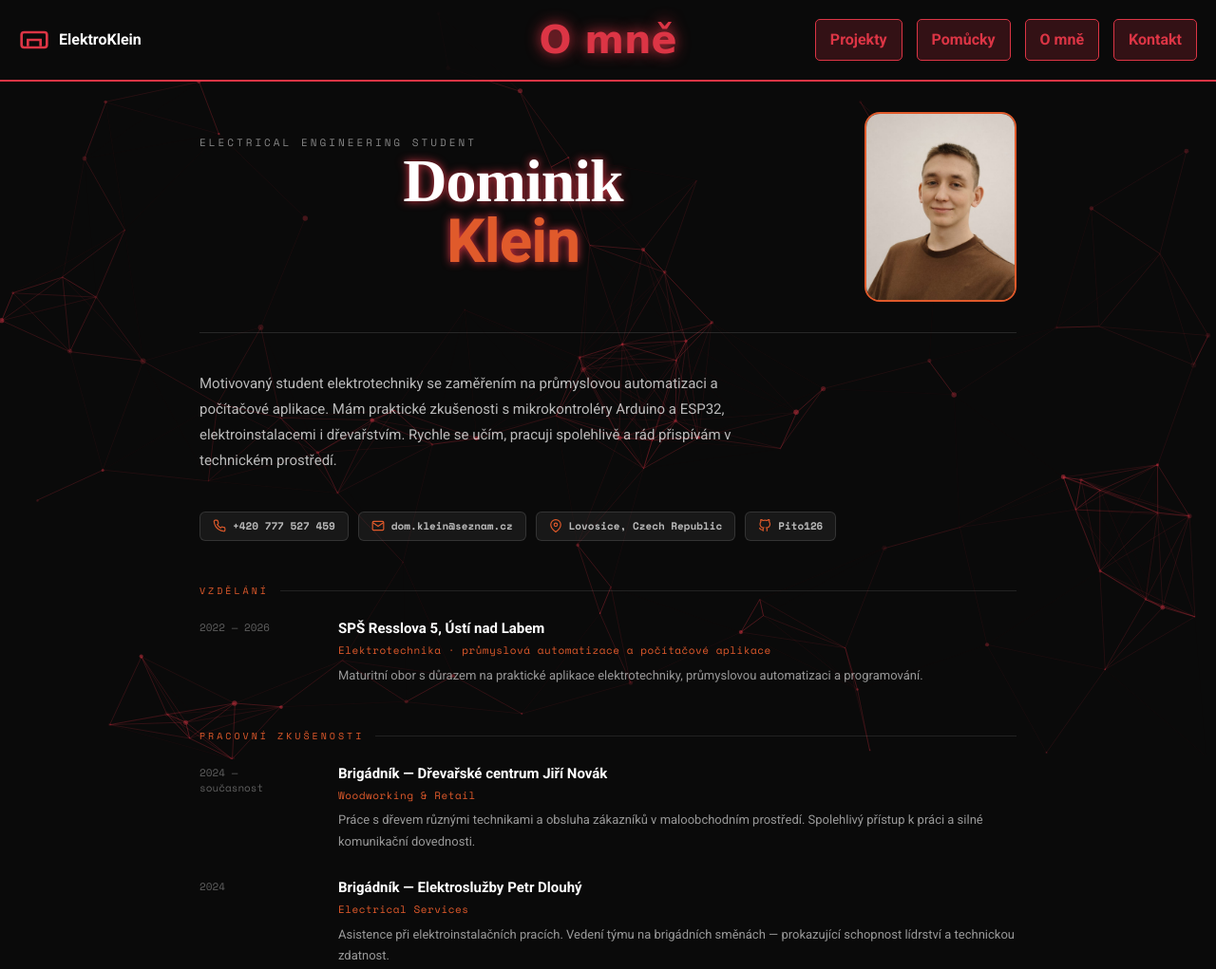
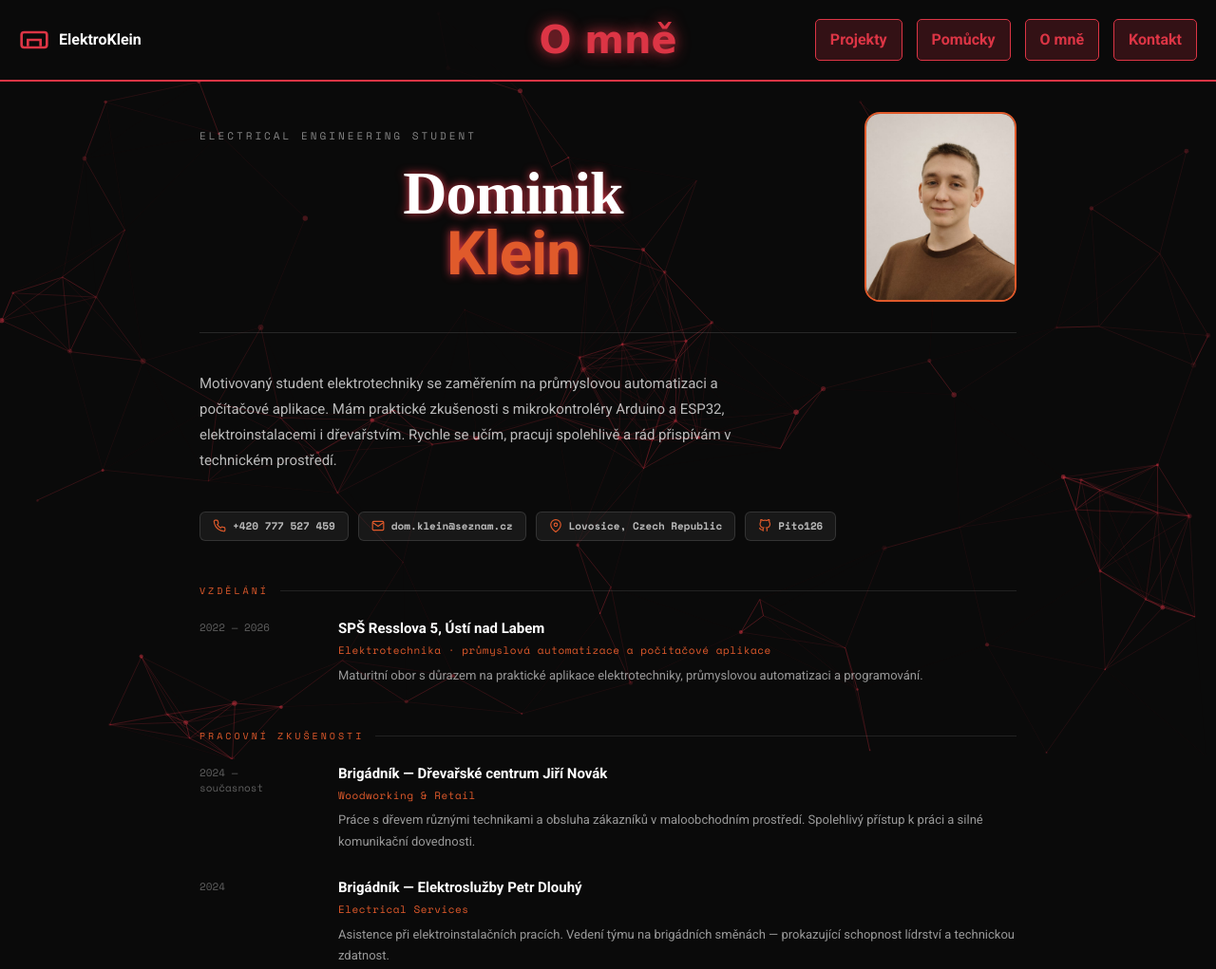
Before and after one commit to Pito126/ElektroKlein, a plain HTML site: page pages/about.html in a window 1280 px wide. Shown: the top 1021 px of the page at 95% size. Drawn offline with nearby package versions, Linux system fonts and the light colour scheme; a web font is replaced by a local one.

Commit message:
Update about.html

```diff
--- a/pages/about.html
+++ b/pages/about.html
@@ -43,7 +43,7 @@
     font-family: 'Rye', serif;
     font-size: clamp(2.4rem, 6vw, 4rem);
     line-height: 1;
-    margin: 0 0 0.4rem;
+    margin: 1.2rem 0 0 0;
     color: #fff;
     letter-spacing: -1px;
   }
```
